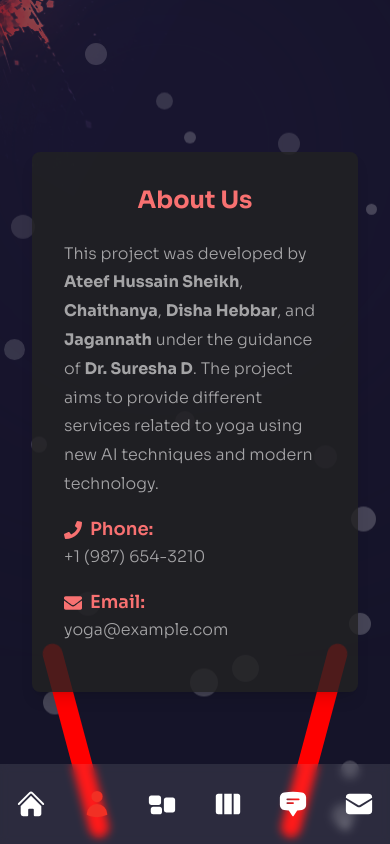
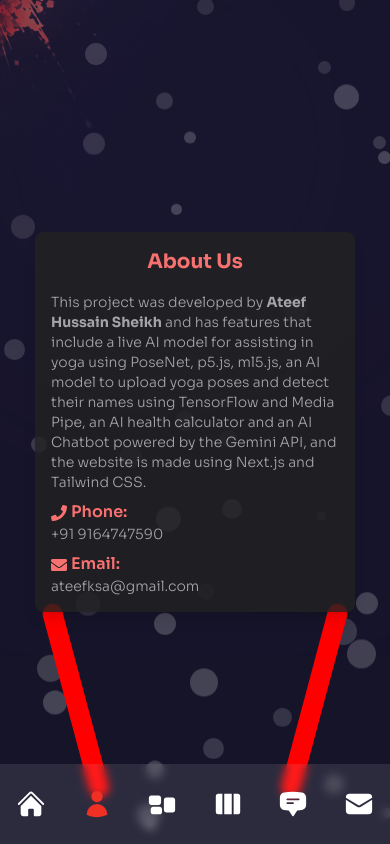
Before and after one commit to aTh1ef/yoga-nextjs-website, a Next.js app: page /about in a window 390 px wide. Built offline with nearby package versions, Linux system fonts and the light colour scheme.

Commit message:
many updates

```diff
--- a/pages/about/index.js
+++ b/pages/about/index.js
@@ -11,7 +11,7 @@ const About = () => {
     const [stars, setStars] = useState([]);
 
     const generateRandomCircles = () => {
-        const numCirclesPerSide = 10; // 10 bubbles on each side, 20 total
+        const numCirclesPerSide = 20; // 10 bubbles on each side, 20 total
         const newCircles = [];
 
         for (let side = 0; side < 2; side++) {
@@ -50,7 +50,7 @@ const About = () => {
     }, []);
 
     return (
-        <div className='min-h-screen flex flex-col items-center justify-center bg-primary/60 p-8 relative'>
+        <div className='min-h-screen flex flex-col items-center justify-center bg-primary/60 p-4 relative'>
             {/* Background circles (now as pulsating bubbles) */}
             {circles.map((circle, index) => (
                 <div
@@ -89,8 +89,8 @@ const About = () => {
             ))}
 
             {/* Pendulums */}
-            <div className='absolute left-10 bottom-0' style={pendulumStyleLeft}></div>
-            <div className='absolute right-10 bottom-0' style={pendulumStyleRight}></div>
+            <div className='absolute left-10 bottom-10 md:bottom-0' style={pendulumStyleLeft}></div>
+            <div className='absolute right-10 bottom-10 md:bottom-0' style={pendulumStyleRight}></div>
 
             {/* About Us Container */}
             <motion.div
@@ -98,35 +98,35 @@ const About = () => {
                 initial="hidden"
                 animate="show"
                 exit="hidden"
-                className='shadow-lg rounded-lg p-8 max-w-md w-full'
+                className='shadow-lg rounded-lg p-4 max-w-xs w-full md:max-w-md md:p-8'
                 style={{
                     backgroundColor: 'rgba(34, 34, 34, 0.8)',
                     color: 'white',
                     zIndex: 1
                 }}
             >
-                <h1 className='text-2xl font-bold mb-6 text-center text-red-400'>
+                <h1 className='text-xl md:text-2xl font-bold mb-4 text-center text-red-400'>
                     About Us
                 </h1>
 
-                <p className='mb-4'>
-                    This project was developed by <span className='font-bold'>Ateef Hussain Sheikh</span>, <span className='font-bold'>Chaithanya</span>, <span className="font-bold">Disha Hebbar</span>, and <span className="font-bold">Jagannath</span> under the guidance of <span className="font-bold">Dr. Suresha D</span>. The project aims to provide different services related to yoga using new AI techniques and modern technology.
+                <p className='mb-2 text-sm md:text-base'>
+                    This project was developed by <span className='font-bold'>Ateef Hussain Sheikh</span> and has features that include a live AI model for assisting in yoga using PoseNet, p5.js, ml5.js, an AI model to upload yoga poses and detect their names using TensorFlow and Media Pipe, an AI health calculator and an AI Chatbot powered by the Gemini API, and the website is made using Next.js and Tailwind CSS.
                 </p>
 
-                <div className='mb-4'>
-                    <h2 className='text-lg font-semibold text-red-400'>
-                        <FaPhone className='inline-block mr-2' />
+                <div className='mb-2'>
+                    <h2 className='text-base md:text-lg font-semibold text-red-400'>
+                        <FaPhone className='inline-block mr-1 md:mr-2' />
                         Phone:
                     </h2>
-                    <p>+1 (987) 654-3210</p>
+                    <p className='text-sm md:text-base'>+91 9164747590</p>
                 </div>
 
-                <div className='mb-4'>
-                    <h2 className='text-lg font-semibold text-red-400'>
-                        <FaEnvelope className='inline-block mr-2' />
+                <div>
+                    <h2 className='text-base md:text-lg font-semibold text-red-400'>
+                        <FaEnvelope className='inline-block mr-1 md:mr-2' />
                         Email:
                     </h2>
-                    <p>yoga@example.com</p>
+                    <p className='text-sm md:text-base'>ateefksa@gmail.com</p>
                 </div>
             </motion.div>
         </div>
--- a/pages/index.js
+++ b/pages/index.js
@@ -77,7 +77,7 @@ const Home = () => {
             <style jsx>{`
     @media (min-width: 400px) and (max-width: 428px) and (min-height: 844px) and (max-height: 926px) {
         .content-wrapper {
-                        padding-top: 7rem;
+            padding-top: 10rem !important;
         }
     }
 
@@ -92,7 +92,19 @@ const Home = () => {
             padding-top: 10rem;
         }
     }
+
+    /* Specific media query for 360x800 pixels */
+    @media (max-width: 360px) and (max-height: 800px) {
+        .content-wrapper {
+            padding-top: 7rem !important; /* Increase this value as needed */
+            /* Test to ensure this style is applied */
+        }
+
+
+    }
 `}</style>
+
+
         </div>
     );
 };
```
Lines whose indentation alone changed are shown as unchanged.
